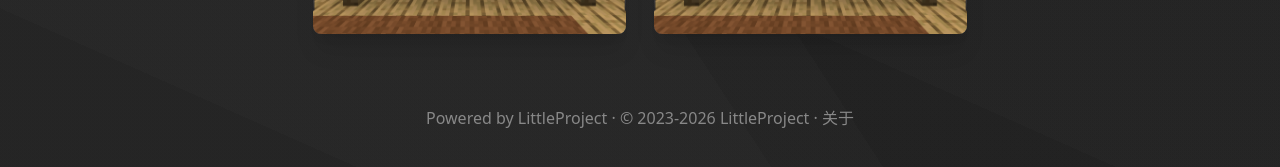
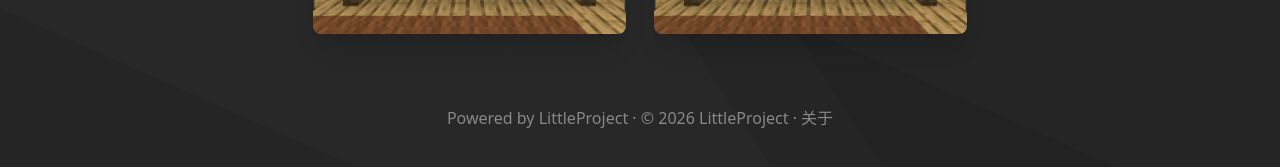
Before and after one commit to ParticleCube/CubeWebsite, a Jekyll site: the page built from index.md, in a window 1280 px wide. Shown: the part 686-853 px from the top of the page. Built offline with Jekyll 4.4.1, drawn with Linux system fonts in a browser that asks for light colours; comment, search, counter and statistics services are not loaded.

Commit message:
Update _config.yml

```diff
--- a/_config.yml
+++ b/_config.yml
@@ -1,10 +1,10 @@
 # Set this website's info
 # Change "coffeebank" to your GitHub username
 # Change "moonrise" to your repository name
-url: "https://cube.skinow.skin"
-baseurl: "/"
+url: " https://particlecube.github.io"
+baseurl: "/CubeWebsite/"
 siteIcon: /media/android-chrome-192x192.png
-siteYear: 2023
+siteYear: 2026
 siteFooterlink: /about
 showinSearchEngines: false
 # googleAnalyticsID: (uncomment to use)
```
